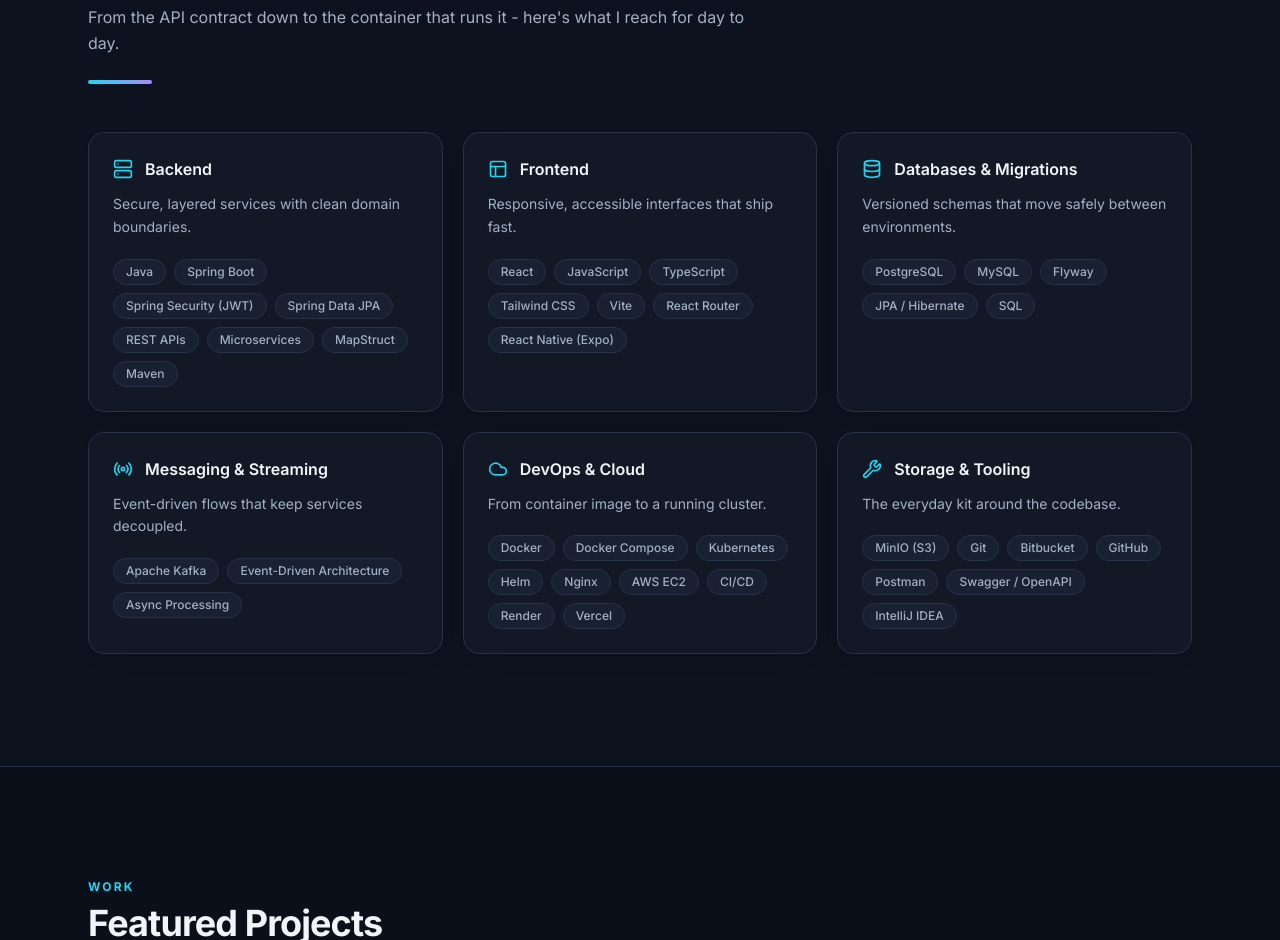
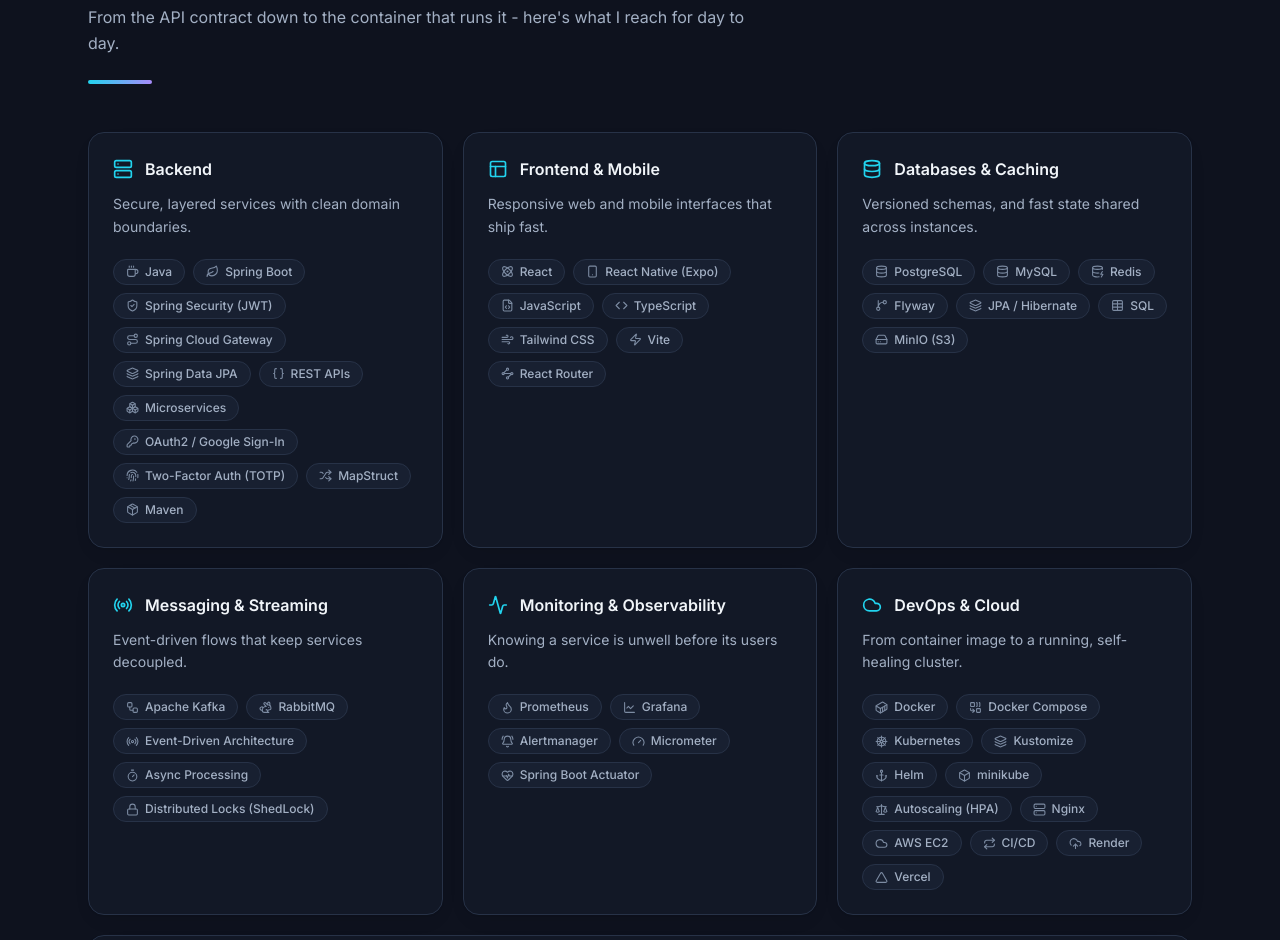
Before and after one commit to Sam-Junior2408/sam-junior-mavetera-portifolio, a React (Vite) app: page / in a window 1280 px wide. Shown: the part 1860-2800 px from the top of the page. Built offline with nearby package versions, Linux system fonts and the light colour scheme.

Commit message:
refactor: enhance content and structure in About, Hero, Skills sections and update skill icons

```diff
--- a/src/components/sections/About.jsx
+++ b/src/components/sections/About.jsx
@@ -15,12 +15,12 @@
   {
     icon: Workflow,
     title: 'Event-driven',
-    text: 'Kafka topics keep services decoupled and resilient when one of them has a bad day.',
+    text: 'Kafka and RabbitMQ keep services decoupled and resilient when one of them has a bad day.',
   },
   {
     icon: GitBranch,
     title: 'Ship it properly',
-    text: 'Versioned schemas with Flyway, containers with Docker, orchestration with Kubernetes and Helm.',
+    text: 'Versioned schemas with Flyway, containers with Docker, orchestration with Kubernetes, and Prometheus with Grafana watching it all.',
   },
 ]
 
--- a/src/components/sections/Hero.jsx
+++ b/src/components/sections/Hero.jsx
@@ -9,7 +9,7 @@
 
 const stats = [
   { value: '5+', label: 'Projects shipped' },
-  { value: '8', label: 'Microservices built' },
+  { value: '20+', label: 'Microservices built' },
   { value: 'Java · React', label: 'Core stack' },
 ]
 
@@ -39,7 +39,8 @@
           <p className="mt-5 max-w-xl text-base leading-relaxed text-ink-soft sm:text-lg">
             I build secure, scalable, production-ready systems - Spring Boot
             microservices talking over Kafka, containerised with Docker and
-            Kubernetes, with React front ends that stay fast and accessible.
+            Kubernetes, with React and React Native front ends that stay fast
+            and accessible.
           </p>
 
           <div className="mt-8 flex flex-wrap gap-3">
--- a/src/components/sections/Skills.jsx
+++ b/src/components/sections/Skills.jsx
@@ -11,8 +11,11 @@
       />
 
       <div className="mt-12 grid gap-5 md:grid-cols-2 lg:grid-cols-3">
-        {skillGroups.map(({ id, title, icon: Icon, blurb, items }) => (
-          <div key={id} className="card card-hover flex flex-col p-6">
+        {skillGroups.map(({ id, title, icon: Icon, blurb, items, wide }) => (
+          <div
+            key={id}
+            className={`card card-hover flex flex-col p-6 ${wide ? 'md:col-span-2 lg:col-span-3' : ''}`}
+          >
             <div className="flex items-center gap-3">
               <Icon size={20} className="shrink-0 text-accent" />
               <h3 className="font-semibold text-ink">{title}</h3>
@@ -21,9 +24,14 @@
             <p className="mt-3 text-sm leading-relaxed text-ink-soft">{blurb}</p>
 
             <ul className="mt-5 flex flex-wrap gap-2">
-              {items.map((item) => (
-                <li key={item} className="chip hover:border-accent/50 hover:text-accent">
-                  {item}
+              {items.map(({ name, icon: ItemIcon }) => (
+                <li key={name} className="chip group hover:border-accent/50 hover:text-accent">
+                  <ItemIcon
+                    size={13}
+                    aria-hidden="true"
+                    className="shrink-0 text-ink-faint transition group-hover:text-accent"
+                  />
+                  {name}
                 </li>
               ))}
             </ul>
--- a/src/data/skills.js
+++ b/src/data/skills.js
@@ -5,8 +5,55 @@
   Radio,
   Cloud,
   Wrench,
+  Activity,
+  Coffee,
+  Leaf,
+  ShieldCheck,
+  Route,
+  Layers,
+  Braces,
+  Boxes,
+  KeyRound,
+  Fingerprint,
+  Shuffle,
+  Package,
+  Atom,
+  Smartphone,
+  FileCode,
+  Code,
+  Wind,
+  Zap,
+  Waypoints,
+  DatabaseZap,
+  Table,
+  GitBranch,
+  HardDrive,
+  Workflow,
+  Rabbit,
+  Timer,
+  Lock,
+  Flame,
+  ChartLine,
+  BellRing,
+  Gauge,
+  HeartPulse,
+  Container,
+  Combine,
+  ShipWheel,
+  Anchor,
+  Box,
+  Scale,
+  Repeat,
+  CloudUpload,
+  Triangle,
+  FolderGit2,
+  Github,
+  Send,
+  FileJson,
+  SquareTerminal,
 } from 'lucide-react'
 
+// Lucide has no brand logos, so each tool gets a symbol that hints at what it does.
 export const skillGroups = [
   {
     id: 'backend',
@@ -14,68 +61,109 @@
     icon: Server,
     blurb: 'Secure, layered services with clean domain boundaries.',
     items: [
-      'Java',
-      'Spring Boot',
-      'Spring Security (JWT)',
-      'Spring Data JPA',
-      'REST APIs',
-      'Microservices',
-      'MapStruct',
-      'Maven',
+      { name: 'Java', icon: Coffee },
+      { name: 'Spring Boot', icon: Leaf },
+      { name: 'Spring Security (JWT)', icon: ShieldCheck },
+      { name: 'Spring Cloud Gateway', icon: Route },
+      { name: 'Spring Data JPA', icon: Layers },
+      { name: 'REST APIs', icon: Braces },
+      { name: 'Microservices', icon: Boxes },
+      { name: 'OAuth2 / Google Sign-In', icon: KeyRound },
+      { name: 'Two-Factor Auth (TOTP)', icon: Fingerprint },
+      { name: 'MapStruct', icon: Shuffle },
+      { name: 'Maven', icon: Package },
     ],
   },
   {
     id: 'frontend',
-    title: 'Frontend',
+    title: 'Frontend & Mobile',
     icon: Layout,
-    blurb: 'Responsive, accessible interfaces that ship fast.',
+    blurb: 'Responsive web and mobile interfaces that ship fast.',
     items: [
-      'React',
-      'JavaScript',
-      'TypeScript',
-      'Tailwind CSS',
-      'Vite',
-      'React Router',
-      'React Native (Expo)',
+      { name: 'React', icon: Atom },
+      { name: 'React Native (Expo)', icon: Smartphone },
+      { name: 'JavaScript', icon: FileCode },
+      { name: 'TypeScript', icon: Code },
+      { name: 'Tailwind CSS', icon: Wind },
+      { name: 'Vite', icon: Zap },
+      { name: 'React Router', icon: Waypoints },
     ],
   },
   {
     id: 'data',
-    title: 'Databases & Migrations',
+    title: 'Databases & Caching',
     icon: Database,
-    blurb: 'Versioned schemas that move safely between environments.',
-    items: ['PostgreSQL', 'MySQL', 'Flyway', 'JPA / Hibernate', 'SQL'],
+    blurb: 'Versioned schemas, and fast state shared across instances.',
+    items: [
+      { name: 'PostgreSQL', icon: Database },
+      { name: 'MySQL', icon: Database },
+      { name: 'Redis', icon: DatabaseZap },
+      { name: 'Flyway', icon: GitBranch },
+      { name: 'JPA / Hibernate', icon: Layers },
+      { name: 'SQL', icon: Table },
+      { name: 'MinIO (S3)', icon: HardDrive },
+    ],
   },
   {
     id: 'messaging',
     title: 'Messaging & Streaming',
     icon: Radio,
     blurb: 'Event-driven flows that keep services decoupled.',
-    items: ['Apache Kafka', 'Event-Driven Architecture', 'Async Processing'],
+    items: [
+      { name: 'Apache Kafka', icon: Workflow },
+      { name: 'RabbitMQ', icon: Rabbit },
+      { name: 'Event-Driven Architecture', icon: Radio },
+      { name: 'Async Processing', icon: Timer },
+      { name: 'Distributed Locks (ShedLock)', icon: Lock },
+    ],
+  },
+  {
+    id: 'observability',
+    title: 'Monitoring & Observability',
+    icon: Activity,
+    blurb: 'Knowing a service is unwell before its users do.',
+    items: [
+      { name: 'Prometheus', icon: Flame },
+      { name: 'Grafana', icon: ChartLine },
+      { name: 'Alertmanager', icon: BellRing },
+      { name: 'Micrometer', icon: Gauge },
+      { name: 'Spring Boot Actuator', icon: HeartPulse },
+    ],
   },
   {
     id: 'devops',
     title: 'DevOps & Cloud',
     icon: Cloud,
-    blurb: 'From container image to a running cluster.',
+    blurb: 'From container image to a running, self-healing cluster.',
     items: [
-      'Docker',
-      'Docker Compose',
-      'Kubernetes',
-      'Helm',
-      'Nginx',
-      'AWS EC2',
-      'CI/CD',
-      'Render',
-      'Vercel',
+      { name: 'Docker', icon: Container },
+      { name: 'Docker Compose', icon: Combine },
+      { name: 'Kubernetes', icon: ShipWheel },
+      { name: 'Kustomize', icon: Layers },
+      { name: 'Helm', icon: Anchor },
+      { name: 'minikube', icon: Box },
+      { name: 'Autoscaling (HPA)', icon: Scale },
+      { name: 'Nginx', icon: Server },
+      { name: 'AWS EC2', icon: Cloud },
+      { name: 'CI/CD', icon: Repeat },
+      { name: 'Render', icon: CloudUpload },
+      { name: 'Vercel', icon: Triangle },
     ],
   },
   {
     id: 'tooling',
-    title: 'Storage & Tooling',
+    title: 'Tooling',
     icon: Wrench,
     blurb: 'The everyday kit around the codebase.',
-    items: ['MinIO (S3)', 'Git', 'Bitbucket', 'GitHub', 'Postman', 'Swagger / OpenAPI', 'IntelliJ IDEA'],
+    wide: true,
+    items: [
+      { name: 'Git', icon: GitBranch },
+      { name: 'GitHub', icon: Github },
+      { name: 'Bitbucket', icon: FolderGit2 },
+      { name: 'Postman', icon: Send },
+      { name: 'Swagger / OpenAPI', icon: FileJson },
+      { name: 'IntelliJ IDEA', icon: SquareTerminal },
+    ],
   },
 ]
 
@@ -83,10 +171,15 @@
 export const marqueeTech = [
   'Spring Boot',
   'React',
+  'React Native',
   'Kafka',
+  'RabbitMQ',
+  'Redis',
   'Kubernetes',
   'Helm',
   'Docker',
+  'Prometheus',
+  'Grafana',
   'PostgreSQL',
   'MySQL',
   'Flyway',
```
